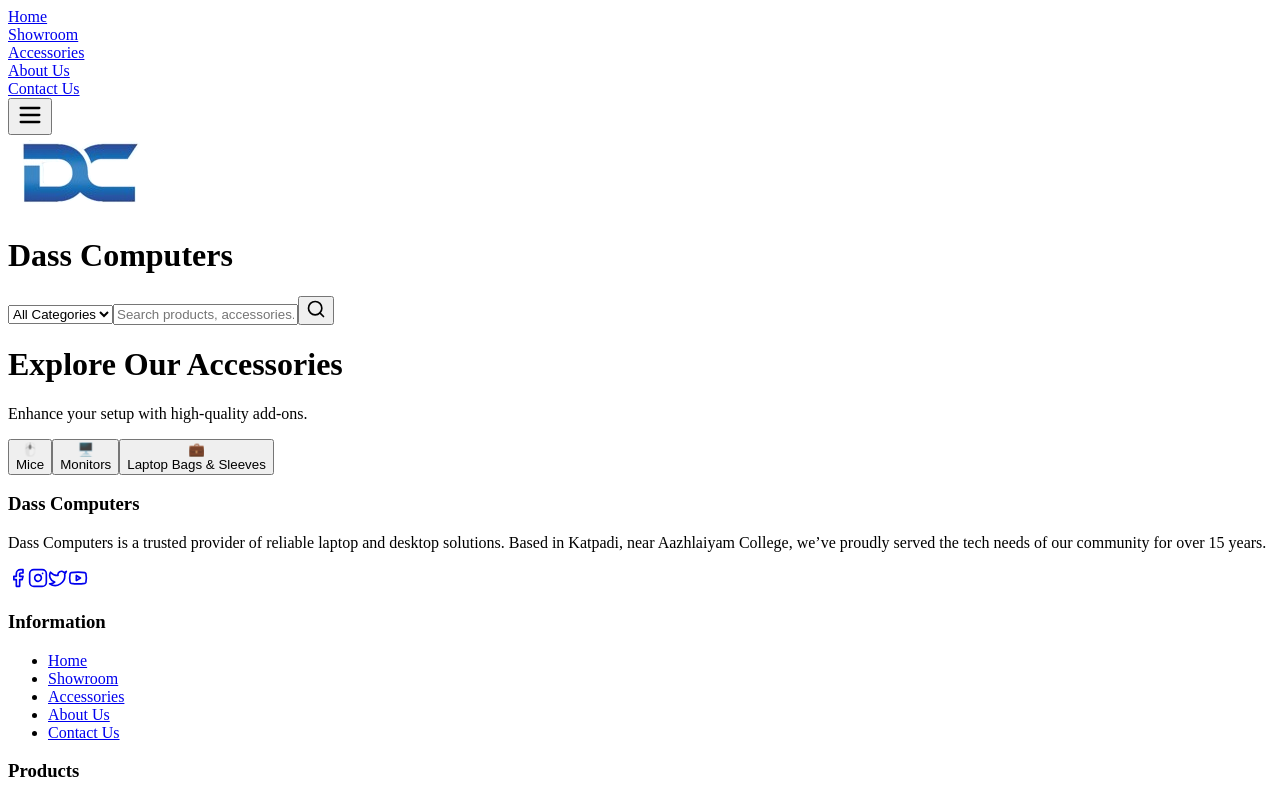
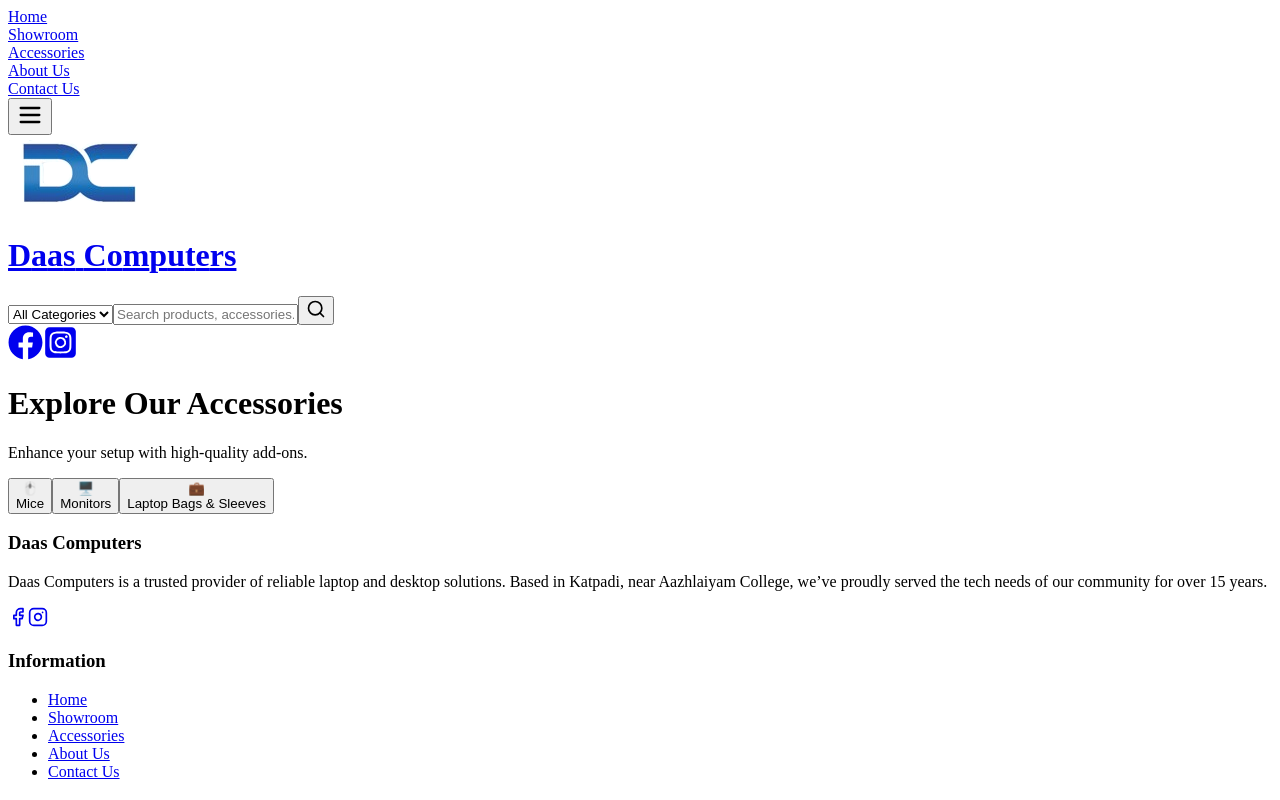
Before and after one commit to TAMIZHSELVAN17/Daas-computer, a React (Create React App) app: page /accessories in a window 1280 px wide. Shown: the top 800 px of the page. Built offline with nearby package versions, Linux system fonts and the light colour scheme.

Commit message:
update commit

```diff
--- a/public/index.html
+++ b/public/index.html
@@ -6,7 +6,7 @@
     <meta name="theme-color" content="#000000" />
     <meta name="description" content="Web site created using QuickStay" />
 
-    <title>QuickStay</title>
+    <title>Daas Computers</title>
   </head>
   <body>
     <div id="root"></div>
--- a/src/Components/Footer.jsx
+++ b/src/Components/Footer.jsx
@@ -1,5 +1,5 @@
 import React from 'react';
-import { Facebook, Instagram, Twitter, Youtube } from 'lucide-react';
+import { Facebook, Instagram } from 'lucide-react';
 import { motion } from 'framer-motion';
 import { Link } from 'react-router-dom';
 import ChatPopup from './togglePopup';
@@ -20,16 +20,15 @@
 
           {/* Company Info */}
           <motion.div {...fadeUp}>
-            <h3 className="text-xl font-bold mb-4">Dass Computers</h3>
+            <h3 className="text-xl font-bold mb-4">Daas Computers</h3>
             <p className="text-sm text-white/90 leading-relaxed mb-4">
-              Dass Computers is a trusted provider of reliable laptop and desktop solutions. Based in Katpadi, near Aazhlaiyam College, we’ve proudly served the tech needs of our community for over 15 years.
+              Daas Computers is a trusted provider of reliable laptop and desktop solutions. Based in Katpadi, near Aazhlaiyam College, we’ve proudly served the tech needs of our community for over 15 years.
             </p>
             {/* Social Icons */}
             <div className="flex space-x-4 mt-3">
               <a href="https://www.facebook.com/share/1YjDfMJq8b/" target='_blank' className="hover:text-blue-400 transition"><Facebook size={20} /></a>
               <a href="https://www.instagram.com/daascomputer?igsh=dGd6NDlhMGlpM2Fm" className="hover:text-pink-400 transition"><Instagram size={20} /></a>
-              <a href="#" className="hover:text-sky-400 transition"><Twitter size={20} /></a>
-              <a href="#" className="hover:text-red-500 transition"><Youtube size={20} /></a>
+
             </div>
           </motion.div>
 
@@ -64,7 +63,7 @@
           transition={{ duration: 0.6, delay: 0.6 }}
           viewport={{ once: true }}
         >
-          © {new Date().getFullYear()} Dass Computers. All rights reserved.
+          © {new Date().getFullYear()} Daas Computers. All rights reserved.
         </motion.div>
       </div>
 
--- a/src/Components/Navbar.jsx
+++ b/src/Components/Navbar.jsx
@@ -86,8 +86,8 @@
                 key={item.path}
                 to={item.path}
                 onClick={() => setIsOpen(false)}
-                className={`block font-medium px-2 py-1 rounded-md focus:outline-none focus:text-yellow-300 hover:text-yellow-300 transition-colors ${
-                  isActive(item.path) ? 'text-yellow-300' : 'text-white'
+                className={`block font-medium px-2 py-1 rounded-md focus:outline-none focus:text-orange-500 hover:text-orange-500 transition-colors ${
+                  isActive(item.path) ? 'text-orange-500' : 'text-white'
                 }`}
               >
                 {item.name}
--- a/src/Components/SearchHeader.jsx
+++ b/src/Components/SearchHeader.jsx
@@ -1,17 +1,21 @@
 import React from 'react';
+import { Link } from 'react-router-dom';
 import { Search } from 'lucide-react';
 import { motion } from 'framer-motion';
-import logo from '../assets/Daas Computers LOGO.png'; // Update path if needed
+import logo from '../assets/Daas Computers LOGO.png'; // Adjust if needed
+import { FaFacebook } from "react-icons/fa";
+import { FaSquareInstagram } from "react-icons/fa6";
 
-const brandText = "Dass Computers".split("");
+const brandText = "Daas Computers".split("");
 
 const SearchHeader = () => {
   return (
-    <header className="bg-blue-100 shadow-sm pt-16">
+    <header className="bg-blue-100 shadow-sm pt-10 md:pt-16">
       <div className="max-w-7xl mx-auto px-4 sm:px-6 lg:px-8 py-4">
         <div className="flex flex-col gap-6 md:flex-row md:items-center md:justify-between">
 
           {/* Logo & Brand Text Animation */}
+          <Link to="/" className="flex items-center space-x-2">
             <motion.div
               initial={{ opacity: 0, x: 100 }}
               animate={{ opacity: 1, x: 0 }}
@@ -20,8 +24,8 @@
             >
               <img
                 src={logo}
-              alt="Dass Computers Logo"
-              className="w-17 h-16 object-fill pt-2"
+                alt="Daas Computers company logo"
+                className="w-16 h-16 object-fill pt-2"
               />
 
               <motion.h1
@@ -51,6 +55,7 @@
                 ))}
               </motion.h1>
             </motion.div>
+          </Link>
 
           {/* Search Bar */}
           <motion.div
@@ -69,14 +74,53 @@
               </select>
               <input
                 type="text"
+                name="search"
                 placeholder="Search products, accessories..."
                 className="flex-grow px-4 py-2 text-sm text-gray-800 focus:outline-none placeholder-gray-500"
               />
-              <button className="bg-orange-500 hover:bg-orange-600 text-white px-4 flex items-center justify-center transition-colors">
+              <button
+                className="bg-orange-500 hover:bg-orange-600 text-white px-4 flex items-center justify-center transition-colors"
+                aria-label="Search"
+              >
                 <Search size={20} />
               </button>
             </div>
           </motion.div>
+
+          {/* Social Icons */}
+         <motion.div
+  initial={{ opacity: 0, x: 100 }}
+  animate={{ opacity: 1, x: 0 }}
+  transition={{ duration: 0.5, delay: 0.6 }}
+  className="flex space-x-4 mt-4 md:mt-0 md:ml-4 justify-center md:justify-start animate-bounce"
+>
+  {/* Facebook */}
+  <a
+    href="https://www.facebook.com/share/1YjDfMJq8b/"
+    target="_blank"
+    rel="noopener noreferrer"
+    className="group rounded-full bg-white border border-gray-300 shadow-md hover:border-blue-500 transition duration-300 w-12 h-12 flex items-center justify-center hover:scale-105"
+  >
+    <FaFacebook
+      size={35}
+      className="text-blue-600 group-hover:text-blue-700 transition duration-300 "
+    />
+  </a>
+
+  {/* Instagram */}
+  <a
+    href="https://www.instagram.com/daascomputer?igsh=dGd6NDlhMGlpM2Fm"
+    target="_blank"
+    rel="noopener noreferrer"
+    className="group rounded-xl bg-white border border-gray-300 shadow-md hover:border-pink-500 transition duration-300 w-12 h-12 flex items-center justify-center hover:scale-105"
+  >
+    <FaSquareInstagram
+      size={35}
+      className="text-pink-600 group-hover:text-pink-700 transition duration-300"
+    />
+  </a>
+</motion.div>
+
 
         </div>
       </div>
--- a/src/Components/togglePopup.jsx
+++ b/src/Components/togglePopup.jsx
@@ -9,30 +9,31 @@
   const togglePopup = () => setIsOpen(!isOpen);
 
   return (
-    <div className="fixed bottom-4 right-4 z-50 font-sans">
+    <div className="fixed bottom-4 right-4 z-50 font-sans ">
       {/* Floating Button */}
       {!isOpen && (
         <button
           onClick={togglePopup}
-          className="bg-green-600 text-white rounded-full p-4 shadow-lg hover:bg-green-700 transition duration-300"
+
+          className="bg-green-600 text-white rounded-full p-3 shadow-lg hover:bg-green-700 transition duration-300  animate-bounce"
         >
-          <IoLogoWhatsapp className="w-6 h-6" />
+          <IoLogoWhatsapp className="w-12 h-12 " />
         </button>
       )}
 
       {/* Chat Popup */}
       {isOpen && (
-        <div className="w-80 rounded-lg shadow-2xl border border-gray-200 bg-white overflow-hidden animate-fade-in-up">
+        <div className="w-80 rounded-lg shadow-2xl border border-gray-200 bg-white overflow-hidden animate-fade-in-up ">
           {/* Header */}
           <div className="bg-green-600 text-white p-4 flex justify-between items-center">
             <div className="flex items-center gap-3">
               <img
                 src={logo}
                 alt="Dass Computers Logo"
-                className="w-9 h-9 rounded-full bg-white object-cover"
+                className="w-9 h-8 rounded-full bg-white object-fill p-1"
               />
               <div>
-                <h3 className="text-sm font-semibold leading-tight">Dass Computer</h3>
+                <h3 className="text-sm font-semibold leading-tight">Daas Computers</h3>
                 <p className="text-xs opacity-90">Typically replies within minutes</p>
               </div>
             </div>
@@ -63,7 +64,7 @@
             }}
           >
             <div className="bg-white bg-opacity-90 backdrop-blur-sm p-4 rounded-md shadow-sm max-w-[85%]">
-              <p className="text-xs font-semibold text-gray-800 mb-1">Dass Computer</p>
+
               <p className="text-sm text-gray-700">Hi 👋,<br /> how can I help you today?</p>
               <p className="text-[10px] text-right text-gray-400 mt-2">Now</p>
             </div>
--- a/src/pages/Contact.jsx
+++ b/src/pages/Contact.jsx
@@ -23,7 +23,7 @@
     variants={fadeInUp}
   >
     <h2 className="text-3xl font-bold text-gray-800 mb-2">Reach Out to Dass Computer</h2>
-    <p className="text-gray-500 mb-10 text-sm">
+    <p className="text-gray-500 mb-10 text-sm   ">
       We're here to help. Call or message us for any service or product inquiries.
     </p>
 
--- a/src/pages/Home.jsx
+++ b/src/pages/Home.jsx
@@ -28,11 +28,15 @@
   viewport: { once: false, amount: 0.3 },
 };
 
+// const fadeRight = {
+//   initial: { opacity: 0, x: 60 },
+//   whileInView: { opacity: 1, x: 0 },
+//   transition: { duration: 1 },
+//   viewport: { once: false, amount: 0.3 },
+// };
 const fadeRight = {
-  initial: { opacity: 0, x: 60 },
-  whileInView: { opacity: 1, x: 0 },
-  transition: { duration: 1 },
-  viewport: { once: false, amount: 0.3 },
+  initial: { opacity: 0, x: 50 },
+  animate: { opacity: 1, x: 0 },
 };
 
 const BannerSlider = () => {
@@ -82,13 +86,16 @@
   );
 };
 
-const categories = [
+
+
+const PopularCategories = () => {
+
+  const categories = [
   { title: 'Laptop', image: laptopImg },
-  { title: 'Computer', image: computerImg },
+  { title: 'Desktop', image: computerImg },
   { title: 'Accessories', image: keyboardMouseImg },
 ];
 
-const PopularCategories = () => {
   return (
     <section className="py-10 w-full" aria-label="Popular Categories Section">
       <div className="w-full max-w-7xl mx-auto px-4">
@@ -123,11 +130,16 @@
 
 const BranchSlider = () => {
   const branches = [
-    { id: 1, img: D, path: 'https://www.dell.com/en-in' },
-    { id: 2, img: A, path: 'https://www.acer.com/in-en/' },
-    { id: 3, img: Asus, path: 'https://www.asus.com/in/' },
-    { id: 4, img: l, path: 'https://www.lenovo.com/in/en/d/deals/' },
-    { id: 5, img: h, path: 'https://www.hp.com/in-en/shop/' },
+    { id: 1, img: D, path: "https://www.dell.com/en-in" },
+    { id: 2, img: A, path: "https://www.acer.com/in-en/" },
+    { id: 3, img: Asus, path: "https://www.asus.com/in/" },
+    { id: 4, img: l, path: "https://www.lenovo.com/in/en/d/deals/" },
+    { id: 5, img: h, path: "https://www.hp.com/in-en/shop/" },
+    { id: 6, img: D, path: "https://www.dell.com/en-in" },
+    { id: 7, img: A, path: "https://www.acer.com/in-en/" },
+    { id: 8, img: Asus, path: "https://www.asus.com/in/" },
+    { id: 9, img: l, path: "https://www.lenovo.com/in/en/d/deals/" },
+    { id: 10, img: h, path: "https://www.hp.com/in-en/shop/" },
   ];
 
   const settings = {
@@ -135,13 +147,14 @@
     infinite: true,
     speed: 1000,
     slidesToShow: 4,
-    slidesToScroll: 1,
+    slidesToScroll: 1, // Smooth looping
     autoplay: true,
     autoplaySpeed: 2500,
     arrows: false,
     responsive: [
-      { breakpoint: 1280, settings: { slidesToShow: 3 } },
-      { breakpoint: 1024, settings: { slidesToShow: 2 } },
+      { breakpoint: 1280, settings: { slidesToShow: 4 } },
+      { breakpoint: 1024, settings: { slidesToShow: 3 } },
+      { breakpoint: 768, settings: { slidesToShow: 2 } },
       { breakpoint: 640, settings: { slidesToShow: 1 } },
     ],
   };
@@ -159,16 +172,18 @@
           {branches.map((branch, index) => (
             <motion.div
               key={branch.id}
-              {...fadeRight}
-              transition={{ duration: 1, delay: index * 0.1 }}
+              variants={fadeRight}
+              initial="initial"
+              animate="animate"
+              transition={{ duration: 0.8, delay: index * 0.05 }}
               className="px-3"
             >
               <a href={branch.path} target="_blank" rel="noopener noreferrer">
-                <div className="bg-white rounded-xl shadow-md transition-transform duration-300 hover:shadow-xl hover:scale-105">
+                <div className="bg-white rounded-xl shadow-md transition-transform duration-300 hover:shadow-xl hover:scale-105 flex items-center justify-center h-44">
                   <img
                     src={branch.img}
                     alt="Brand Logo"
-                    className="h-40 w-full object-contain p-4"
+                    className="max-h-32 w-auto object-contain p-4"
                     loading="lazy"
                   />
                 </div>
@@ -181,6 +196,9 @@
   );
 };
 
+
+
+
 const Home = () => {
   return (
     <main className="bg-blue-100 w-full overflow-x-hidden">
```
Lines whose indentation alone changed are shown as unchanged.
